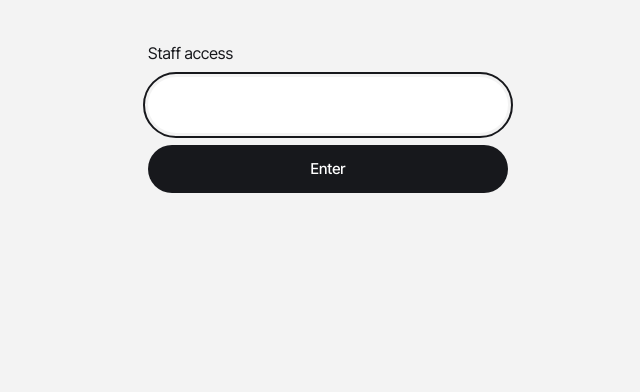
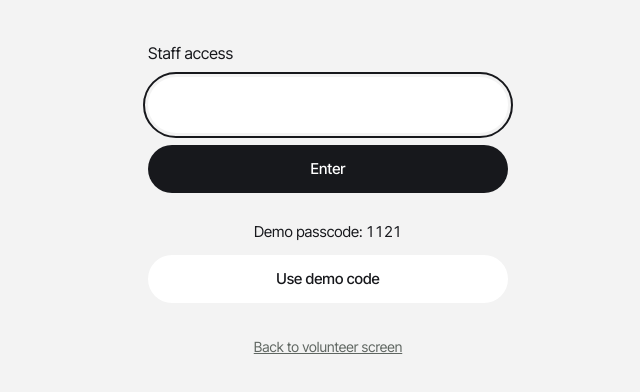
Before and after one commit to absentdsaga/tally-buildersgiving, a website: page public/login.html in a window 1280 px wide. Shown: the part 78-470 px from the top of the page, without its empty margins (312-952 px from the left). Drawn offline with Linux system fonts and the light colour scheme.

Commit message:
Staff sign-in: show demo code 1121 with a one-tap button, Tally logo and back link return to the volunteer screen
Co-Authored-By: Claude Opus 5.5 <noreply@anthropic.com>

```diff
--- a/public/login.html
+++ b/public/login.html
@@ -8,11 +8,17 @@
   <link rel="preconnect" href="https://fonts.googleapis.com">
   <link href="https://fonts.googleapis.com/css2?family=Inter+Tight:wght@300;400;500;600&display=swap" rel="stylesheet">
   <link rel="stylesheet" href="/style.css">
+  <style>
+    .home-link { color: inherit; text-decoration: none; }
+    .demo-box { margin-top: 4px; text-align: center; }
+    .demo-line { margin: 12px 0 0; font-size: 15px; color: var(--ink); }
+    .back-link { display: flex; align-items: center; justify-content: center; margin-top: 8px; }
+  </style>
 </head>
 <body>
   <div class="page">
     <header class="page-header">
-      <h1>Tally</h1>
+      <h1><a href="/" class="home-link" aria-label="Tally, back to volunteer screen">Tally</a></h1>
       <button id="lang-toggle" class="lang-toggle" aria-label="Toggle language">EN</button>
     </header>
     <main>
@@ -21,6 +27,11 @@
         <input type="text" id="code" inputmode="numeric" autocomplete="one-time-code" maxlength="8" style="-webkit-text-security:disc" autofocus>
         <button type="submit" class="send-btn" data-key="enter">Enter</button>
         <p id="err" class="no-concerns hidden" role="alert"></p>
+        <!--demo--><div id="demo" class="demo-box">
+          <p class="demo-line" data-key="demo">Demo passcode: 1121</p>
+          <button type="button" id="demo-btn" class="secondary-btn" data-key="demoBtn">Use demo code</button>
+        </div><!--/demo-->
+        <a href="/" class="link-btn back-link" data-key="back">Back to volunteer screen</a>
       </form>
     </main>
   </div>
```
Also changed, not shown: tests/index.test.ts (+4 -3 lines).
